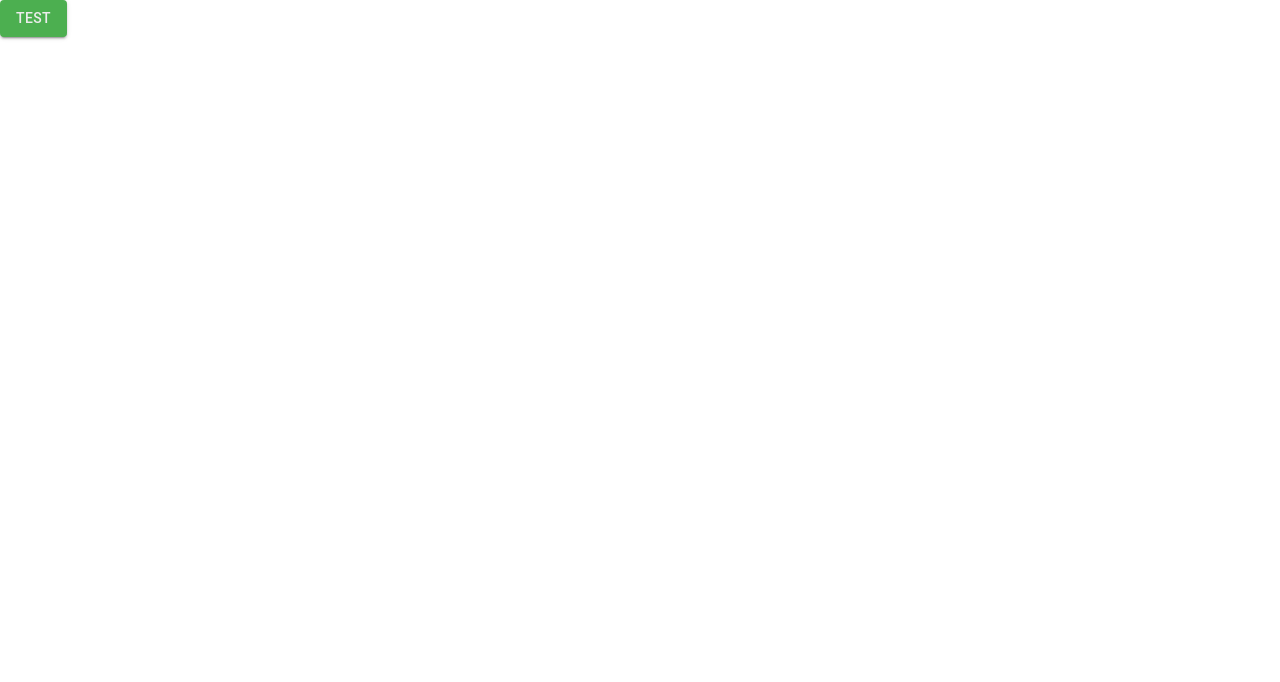
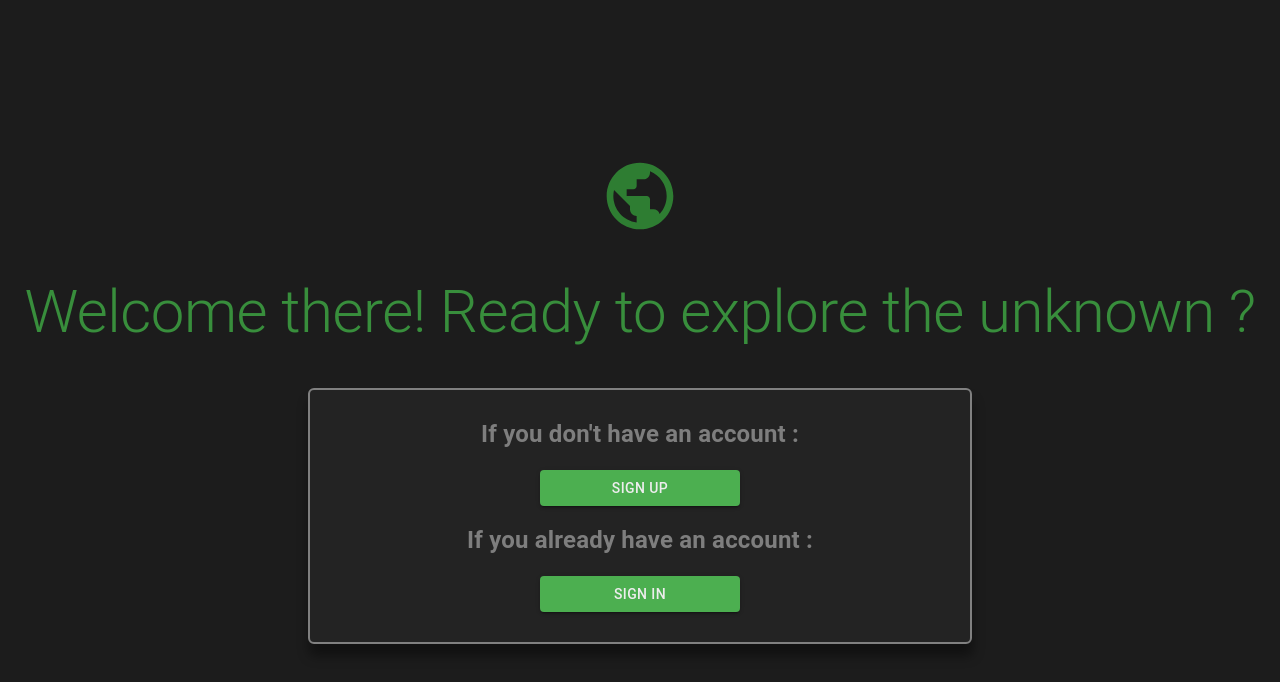
Before and after one commit to ArturBekhDEV/Intern-ui, a React (Vite) app: page / in a window 1280 px wide. Shown: the top 682 px of the page. Built offline with nearby package versions, Linux system fonts and the light colour scheme.

Commit message:
Feature/welcome page (#21)
* add welcome page component

* refactor styles , and test

* remove span add typography, also refactor some styles

---------

Co-authored-by: Artur Bekh <artur@Arturs-MacBook-Pro.local>

```diff
--- a/package.json
+++ b/package.json
@@ -11,6 +11,7 @@
   },
   "dependencies": {
     "@emotion/styled": "^11.11.0",
+    "@mui/icons-material": "^5.14.13",
     "@mui/material": "^5.14.13",
     "@react-oauth/google": "^0.11.1",
     "axios": "^1.5.1",
--- /dev/null
+++ b/src/pages/WelcomePage/WelcomePage.styles.ts
@@ -0,0 +1,44 @@
+import palette from "@/styles/app-theme/app.palette";
+export const styles = {
+  container: {
+    display: "flex",
+    justifyContent: "center",
+    alignItems: "center",
+    flexDirection: "column",
+    height: "100vh",
+  },
+  btn: {
+    width: "200px",
+    color: "basic.white",
+  },
+  btnContainer: {
+    maxWidth: "600px",
+    padding: "30px",
+    marginTop: "40px",
+    backgroundColor: "basic.dark",
+    border: "2px solid gray",
+    borderRadius: "6px",
+    display: "flex",
+    alignItems: "center",
+    flexDirection: "column",
+    gap: "20px",
+    boxShadow: "1px 12px 12px rgba(0, 0, 0, 0.4)",
+
+    "@media (min-width: 768px)": {
+      width: "100%",
+    },
+  },
+  title: {
+    marginTop: "20px",
+    color: palette.primary[700],
+  },
+  iconstyles: {
+    fontSize: "80px",
+    color: palette.primary[800],
+  },
+  description: {
+    color: palette.basic.grey,
+    fontSize: "24px",
+    fontWeight: "bold",
+  },
+};
--- /dev/null
+++ b/src/pages/WelcomePage/WelcomePage.tsx
@@ -0,0 +1,39 @@
+import { styles } from "./WelcomePage.styles";
+import Box from "@mui/material/Box";
+import PublicIcon from "@mui/icons-material/Public";
+import Button from "@mui/material/Button";
+import { Link } from "react-router-dom";
+import Typography from "@mui/material/Typography";
+
+const WelcomePage = () => {
+  return (
+    <Box sx={styles.container}>
+      <PublicIcon sx={styles.iconstyles} />
+      <Box sx={styles.title}>
+        <Typography variant="h2" color="initial" sx={styles.title}>
+          Welcome there! Ready to explore the unknown ?
+        </Typography>
+      </Box>
+      <Box sx={styles.btnContainer}>
+        <Typography variant="h4" color="initial" sx={styles.description}>
+          If you don't have an account :
+        </Typography>
+        <Link to="/signup">
+          <Button variant="contained" color="primary" sx={styles.btn}>
+            Sign Up
+          </Button>
+        </Link>
+        <Typography variant="h4" color="initial" sx={styles.description}>
+          If you already have an account :
+        </Typography>
+        <Link to="/signin">
+          <Button variant="contained" color="primary" sx={styles.btn}>
+            Sign In
+          </Button>
+        </Link>
+      </Box>
+    </Box>
+  );
+};
+
+export default WelcomePage;
--- a/src/routes/index.tsx
+++ b/src/routes/index.tsx
@@ -1,13 +1,17 @@
-import { Button } from "@mui/material";
 import { createBrowserRouter } from "react-router-dom";
+import WelcomePage from "@/pages/WelcomePage/WelcomePage";
 
 export default createBrowserRouter([
   {
     path: "/",
-    element: (
-      <Button variant="contained" sx={{ color: "basic.white" }} data-testid='test-title'>
-        Test
-      </Button>
-    ),
+    element: <WelcomePage />,
+  },
+  {
+    path: "/signup",
+    element: <div>sign up page</div>,
+  },
+  {
+    path: "/signin",
+    element: <div>sign in page</div>,
   },
 ]);
--- a/src/styles/app-theme/app.palette.ts
+++ b/src/styles/app-theme/app.palette.ts
@@ -1,37 +1,37 @@
-import { green } from '@mui/material/colors'
+import { green } from "@mui/material/colors";
 const palette = {
   primary: green,
-  backgroundColor: '#1c1c1c',
+  backgroundColor: "#1c1c1c",
   basic: {
-    light: '#282828',
-    dark: '#232323ff',
-    white: '#edededff',
-    grey: '#7e7e7eff'
+    light: "#282828",
+    dark: "#232323ff",
+    white: "#edededff",
+    grey: "#7e7e7eff",
   },
   error: {
-    50: '#FFEFF2',
-    100: '#FFCFD4',
-    200: '#F19B9A',
-    300: '#E77574',
-    400: '#F25750',
-    500: '#F54636',
-    600: '#E63C35',
-    700: '#D32F2F',
-    800: '#C72A28',
-    900: '#B91F1B'
+    50: "#FFEFF2",
+    100: "#FFCFD4",
+    200: "#F19B9A",
+    300: "#E77574",
+    400: "#F25750",
+    500: "#F54636",
+    600: "#E63C35",
+    700: "#D32F2F",
+    800: "#C72A28",
+    900: "#B91F1B",
   },
   success: {
-    50: '#EBF3EB',
-    100: '#CCE7CD',
-    200: '#A7D5A8',
-    300: '#82C684',
-    400: '#68BA6A',
-    500: '#4CAF50',
-    600: '#44A148',
-    700: '#388D3C',
-    800: '#2C7C32',
-    900: '#1E5F23'
-  }
-}
+    50: "#EBF3EB",
+    100: "#CCE7CD",
+    200: "#A7D5A8",
+    300: "#82C684",
+    400: "#68BA6A",
+    500: "#4CAF50",
+    600: "#44A148",
+    700: "#388D3C",
+    800: "#2C7C32",
+    900: "#1E5F23",
+  },
+};
 
-export default palette
+export default palette;
--- a/src/styles/index.css
+++ b/src/styles/index.css
@@ -1,5 +1,4 @@
-@import url('https://fonts.googleapis.com/css2?family=Rubik:wght@300;400;500;600;800;900&display=swap');
-
+@import url("https://fonts.googleapis.com/css2?family=Rubik:wght@300;400;500;600;800;900&display=swap");
 
 html {
   line-height: 1.15;
@@ -9,26 +8,28 @@ html {
 
 body {
   margin: 0;
+  background-color: #1c1c1c;
+  color: #edededff;
 }
 
 main {
   display: block;
 }
 
-
-h1,h2,h3,h4 {
-    margin: 0
+h1,
+h2,
+h3,
+h4 {
+  margin: 0;
 }
 
 p {
   margin: 0;
 }
 
-
 a {
   background-color: transparent;
 }
-
 
 img {
   border-style: none;
```
Also changed, not shown: 2 other files (tests, documents, lock files or other folders). Lines whose indentation alone changed are shown as unchanged.
